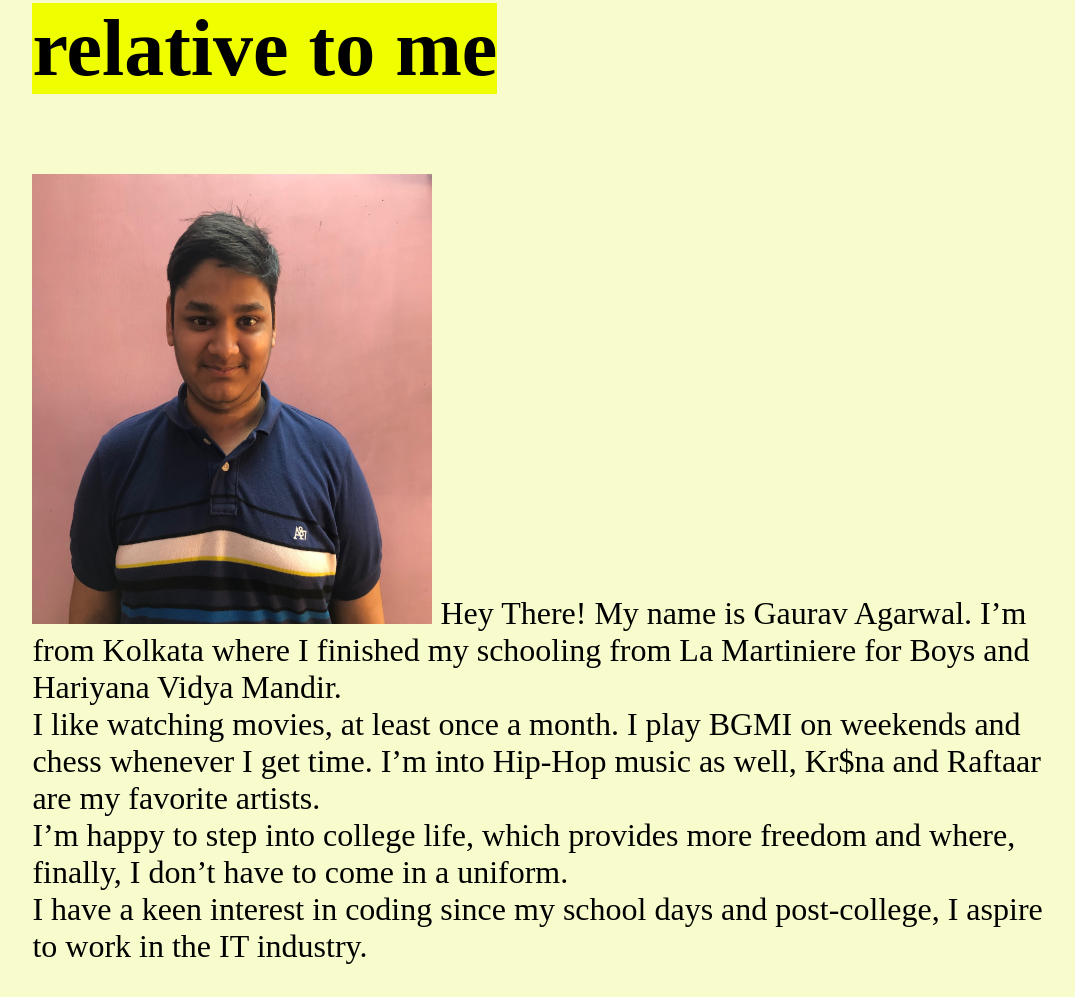
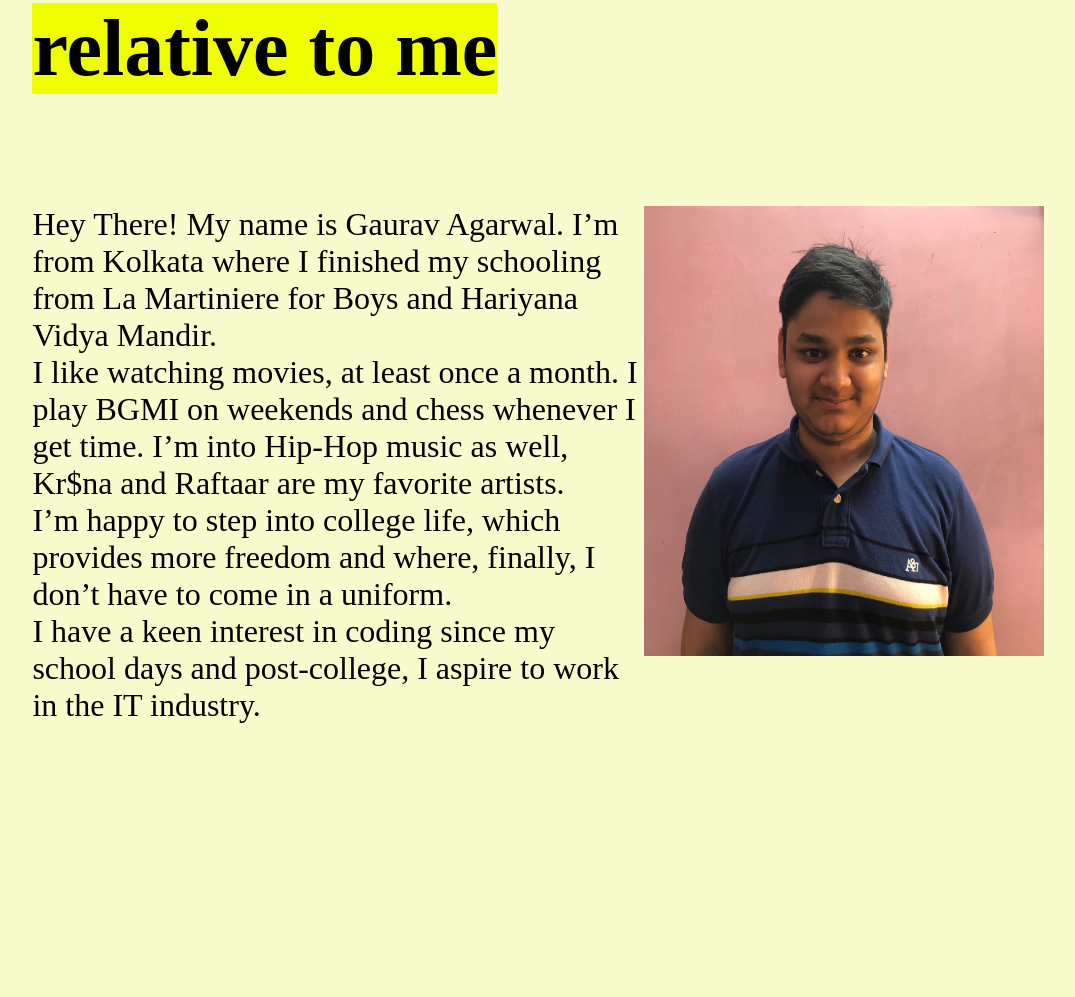
Before and after one commit to Gaurav232003/portfolio-website, a plain HTML site: page index.html in a window 1280 px wide. Shown: the part 826-1823 px from the top of the page, without its empty margins (102-1177 px from the left). After the commit the page ends 1582 px from the top, so only its background shows below. Drawn offline with Linux system fonts and the light colour scheme.

Commit message:
Update portfolio.css

```diff
--- a/portfolio.css
+++ b/portfolio.css
@@ -122,14 +122,11 @@ div > .blackback2 {
   margin-left: 10%;
   font-size: 200%;
   margin-right: 10%;
+  float: left;
 }
-.para
-{
-  float:left;
-}
-.img
-{
-  float:right;
+.image {
+
+  float: right;
 }
 #circle:hover {
   width: 150px;
```
